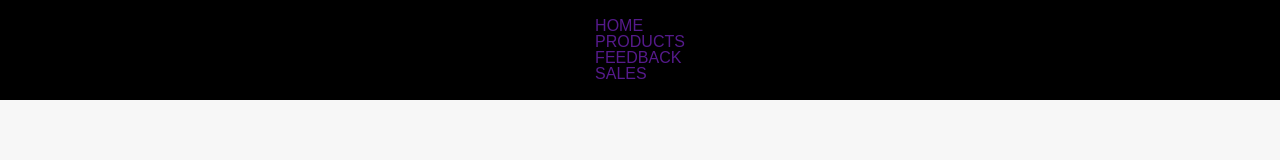
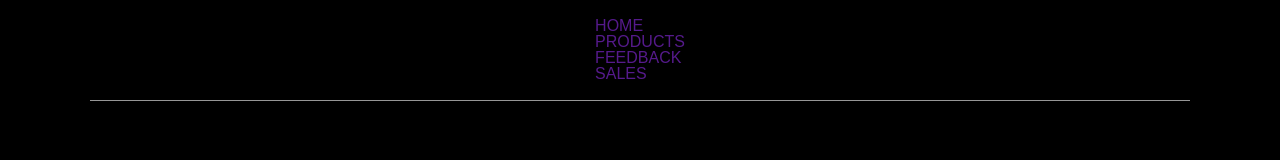
Before and after one commit to beradzee/Re_Giorgi_ManueeL, a plain HTML site: page index.html in a window 1280 px wide. Drawn offline with Linux system fonts and the light colour scheme.

Commit message:
under line
adding under line

```diff
--- a/index.html
+++ b/index.html
@@ -34,6 +34,7 @@
                 </div>
             </div>
         </div>
+        <div class="under_line"></div>
     </header>
 
 </body>
--- a/styles/components/_header.scss
+++ b/styles/components/_header.scss
@@ -1,4 +1,5 @@
 body {
+    background-color: black;
     header {
         background-color: black;
         .header_contaiener {
@@ -18,5 +19,12 @@ body {
                 align-items: center;
             }
         }
+        .under_line {
+            max-width: 1100px;
+            height: 1px;
+            width: 100%;
+            margin: 0 auto;
+            background-color: #979797;
+        }
     }
 }
```
Also changed, not shown: styles/global.css, 1 other file.
